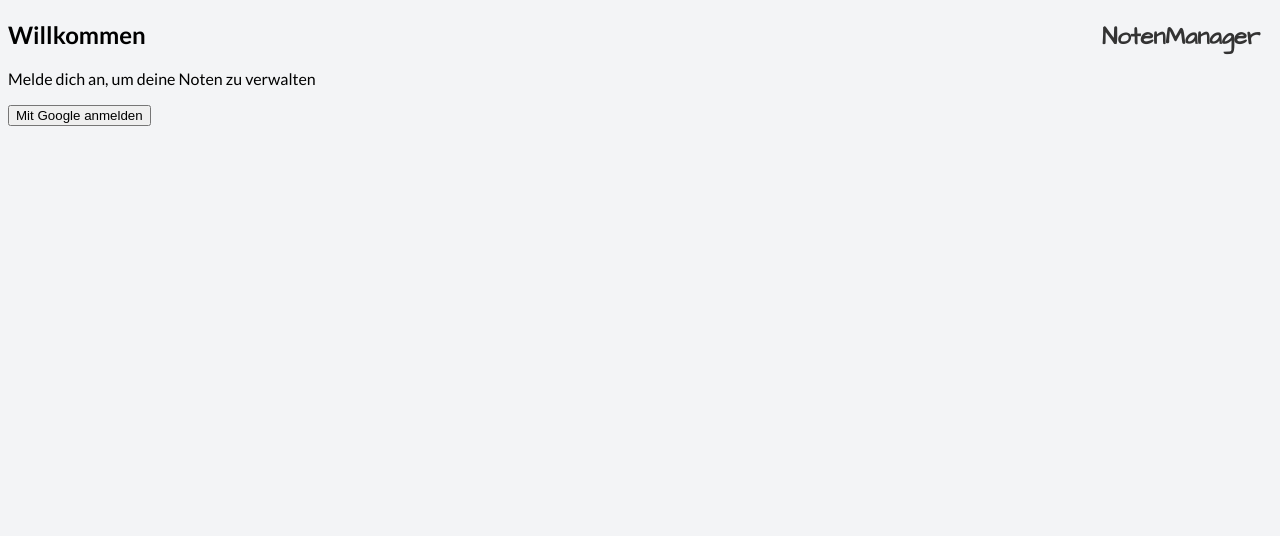
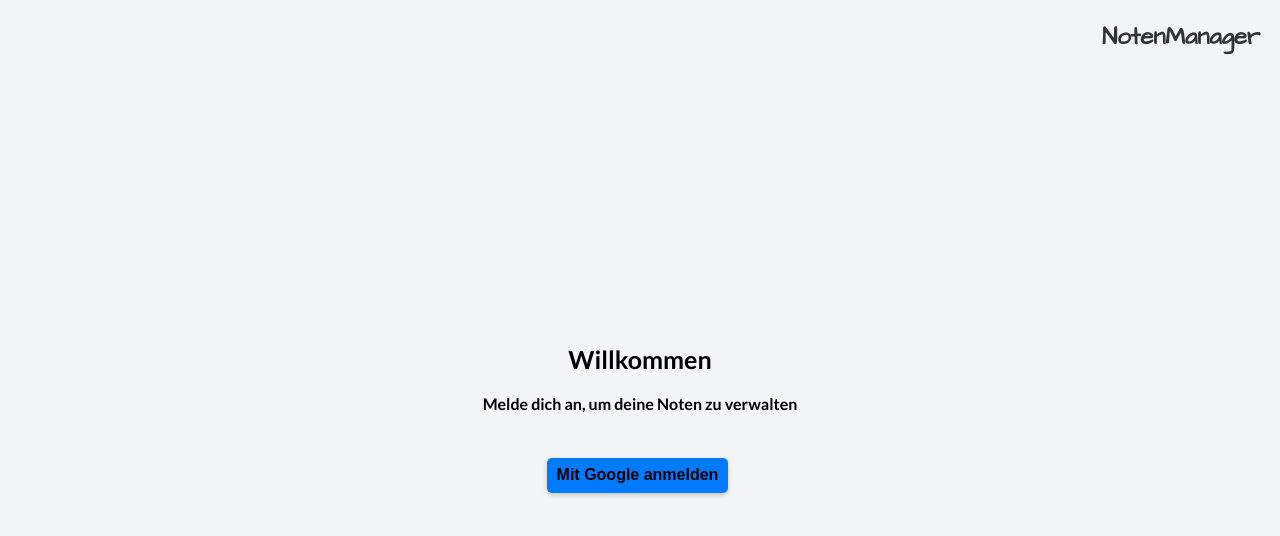
Before and after one commit to 72-S/Notenmanager, a plain HTML site: page index.html in a window 1280 px wide. Drawn offline with nearby package versions, Linux system fonts and the light colour scheme; no server answers.

Commit message:
Add login page styles

```diff
--- a/style.css
+++ b/style.css
@@ -894,6 +894,67 @@ body {
 #logoutButton:hover {
     background-color: var(--button-container-buttons-cancel-color-hover);
 }
+.login-wrapper {
+    height: 100vh;
+    width: 100%;
+    display: flex;
+    justify-content: center;
+    align-items: center;
+}
+
+.login-wrapper-content {
+    display: flex;
+    justify-content: center;
+    align-items: center;
+    flex-direction: column;
+    border-radius: var(--BorderRadius);
+    height: 100%;
+}
+
+.login-wrapper-content-text {
+    font-size: 20px;
+    font-weight: bold;
+    margin-bottom: 20px;
+    text-align: center;
+}
+
+.login-wrapper-content-text-title {
+    font-size: 25px;
+    font-weight: bold;
+    margin-bottom: 20px;
+}
+
+.login-wrapper-content-text-subtitle {
+    font-size: 16px;
+    font-weight: bold;
+    margin-bottom: 20px;
+}
+
+#loginButton {
+    background-color: var(--button-container-buttons-save-color);
+    border: none;
+    border-radius: var(--ButtonRadius);
+    box-shadow: 0 2px 5px rgba(0, 0, 0, 0.2);
+    color: var(--ButtonSchriftfarbe);
+    cursor: pointer;
+    font-family: 'Lato-Medium' , sans-serif;
+    font-weight: bold;
+    font-size: 16px;
+    padding: 10px;
+    display: inline-flex;
+    align-items: center;
+    justify-content: center;
+    text-align: center;
+    transition: var(--transition);
+    margin-top: 5px;
+    height: var(--ButtonHeight);
+    margin-right: 5px;
+}
+
+#loginButton:hover {
+    background-color: var(--button-container-buttons-save-color-hover);
+}
+
 
 /* Mobile Style */
 @media (max-width: 768px) {
```
